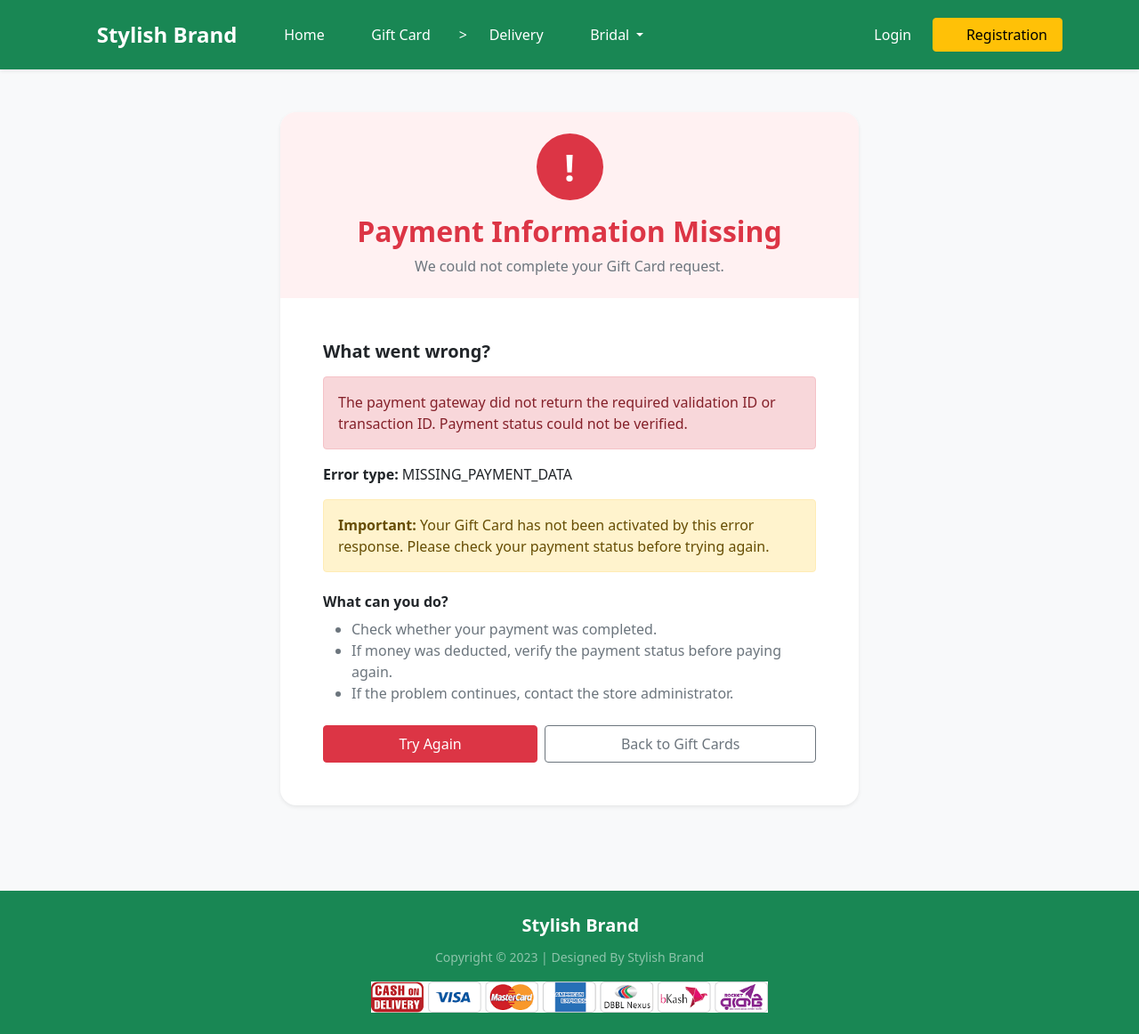
After one commit to MuhammadRafiulIslam9803/Stylish-Brand-Django, a Django app: page /gift-card/payment/success/ in a window 1280 px wide. The commit adds this page. Shown: the whole page at 89% size. Run offline with Django 5.2, Linux system fonts and the light colour scheme; some libraries are stand-ins or nearby versions; some web fonts are replaced.

Commit message:
added gift card

```diff
--- a/Shop/templates/Shop/base.html
+++ b/Shop/templates/Shop/base.html
@@ -71,7 +71,7 @@
 
                         <li class="nav-item">
                             <a class="nav-link active fw-semibold px-3"
-                                href="#">
+                                href=" {% url 'gift_card_page' %}">
                                 <i class="fas fa-gift me-1"></i>
                                 Gift Card
                             </a>
--- /dev/null
+++ b/Shop/templates/Shop/gift_card_error.html
@@ -0,0 +1,88 @@
+{% extends "Shop/base.html" %}
+{% load static %}
+
+{% block title %}Gift Card Payment Error{% endblock title %}
+
+{% block main-content %}
+
+<div class="container py-5">
+    <div class="card border-0 shadow-sm mx-auto"
+         style="max-width: 650px; border-radius: 18px; overflow: hidden;">
+
+        <!-- Error Header -->
+        <div class="text-center py-4 px-3"
+             style="background-color: #fff1f2;">
+
+            <div class="mx-auto mb-3 d-flex align-items-center justify-content-center"
+                 style="width: 75px; height: 75px; border-radius: 50%;
+                        background-color: #dc3545; color: white;
+                        font-size: 42px; font-weight: bold;">
+                !
+            </div>
+
+            <h2 class="text-danger fw-bold mb-2">
+                {{ error_title|default:"Payment Error" }}
+            </h2>
+
+            <p class="text-muted mb-0">
+                We could not complete your Gift Card request.
+            </p>
+        </div>
+
+        <!-- Error Details -->
+        <div class="card-body p-4 p-md-5">
+
+            <h5 class="fw-bold mb-3">
+                What went wrong?
+            </h5>
+
+            <div class="alert alert-danger" role="alert">
+                {{ error_message|default:"An unexpected error occurred." }}
+            </div>
+
+            {% if error_code %}
+                <p class="mb-3">
+                    <strong>Error type:</strong>
+                    {{ error_code }}
+                </p>
+            {% endif %}
+
+            <div class="alert alert-warning">
+                <strong>Important:</strong>
+                Your Gift Card has not been activated by this error
+                response. Please check your payment status before
+                trying again.
+            </div>
+
+            {% if transaction_id %}
+                <p class="text-muted small">
+                    <strong>Transaction ID:</strong>
+                    {{ transaction_id }}
+                </p>
+            {% endif %}
+
+            <h6 class="fw-bold mt-4">What can you do?</h6>
+
+            <ul class="text-muted">
+                <li>Check whether your payment was completed.</li>
+                <li>If money was deducted, verify the payment status before paying again.</li>
+                <li>If the problem continues, contact the store administrator.</li>
+            </ul>
+
+            <div class="d-flex flex-column flex-sm-row gap-2 mt-4">
+                <a href="{% url 'gift_card_page' %}"
+                   class="btn btn-danger flex-fill py-2">
+                    Try Again
+                </a>
+
+                <a href="{% url 'gift_card_page' %}"
+                   class="btn btn-outline-secondary flex-fill py-2">
+                    Back to Gift Cards
+                </a>
+            </div>
+
+        </div>
+    </div>
+</div>
+
+{% endblock main-content %}
--- a/Shop/urls.py
+++ b/Shop/urls.py
@@ -46,19 +46,14 @@ urlpatterns = [
     ),
     path("lehenga/", views.lehenga, name="lehenga"),
     path("lehenga/<str:data>", views.lehenga, name="lehengaitem"),
-
     path("saree/", views.saree, name="saree"),
     path("saree/<str:data>", views.saree, name="sareeitem"),
-
     path("gents-pant/", views.gents_pant, name="gents-pant"),
     path("gents-pant/<str:data>", views.gents_pant, name="gentspantitem"),
-
     path("borkha/", views.borkha, name="borkha"),
     path("borkha/<str:data>", views.borkha, name="borkhaitem"),
-
     path("baby-fashion/", views.baby_fashion, name="baby-fashion"),
     path("baby-fashion/<str:data>", views.baby_fashion, name="babyfashionitem"),
-
     # path('login/', views.login, name='login'),
     path(
         "accounts/login/",
@@ -108,4 +103,22 @@ urlpatterns = [
     path("payment/success/", views.payment_success, name="payment_success"),
     path("payment/fail/", views.payment_fail, name="payment_fail"),
     path("payment/cancel/", views.payment_cancel, name="payment_cancel"),
+    # gift card urls
+    path("gift-cards/", views.gift_card_page, name="gift_card_page"),
+    path("gift-cards/buy/", views.gift_card_buy, name="gift_card_buy"),
+    path(
+        "gift-card/payment/success/",
+        views.gift_card_payment_success,
+        name="gift_card_payment_success",
+    ),
+    path(
+        "gift-card/payment/fail/",
+        views.gift_card_payment_fail,
+        name="gift_card_payment_fail",
+    ),
+    path(
+        "gift-card/payment/cancel/",
+        views.gift_card_payment_cancel,
+        name="gift_card_payment_cancel",
+    ),
 ] + static(settings.MEDIA_URL, document_root=settings.MEDIA_ROOT)
--- a/Shop/views.py
+++ b/Shop/views.py
@@ -1,5 +1,8 @@
+import logging
+
+
 from django.shortcuts import render, redirect
-from .models import Customer, Product, Cart, OrderPlaced
+from .models import Customer, Product, Cart, OrderPlaced, GiftCard
 from django.views import View
 from .forms import CustomerRegistrationForm, CustomerProfileForm
 from django.contrib import messages
@@ -18,6 +21,7 @@ from django.views.decorators.csrf import csrf_exempt
 from datetime import datetime
 import uuid
 
+logger = logging.getLogger(__name__)
 
 # Create your views here.
 # def home(request):
@@ -576,3 +580,279 @@ def payment_done(request):
         ).save()
         c.delete()
     return redirect("orders")
+
+
+# gift card
+@login_required
+def gift_card_page(request):
+    gift_amounts = [500, 1000, 2000]
+
+    return render(
+        request,
+        "Shop/gift_card.html",
+        {"gift_amounts": gift_amounts},
+    )
+
+
+@login_required
+def gift_card_buy(request):
+    if request.method != "POST":
+        return render_gift_card_error(
+            request,
+            "Invalid Request",
+            "Gift Card purchase must be submitted using the checkout form.",
+            "INVALID_REQUEST",
+        )
+
+    try:
+        amount = Decimal(request.POST.get("amount", "0"))
+
+        if amount not in [
+            Decimal("500"),
+            Decimal("1000"),
+            Decimal("2000"),
+        ]:
+            return render_gift_card_error(
+                request,
+                "Invalid Gift Card Amount",
+                "Please select one of the available amounts: ৳500, ৳1000, or ৳2000.",
+                "INVALID_AMOUNT",
+            )
+
+        customer = Customer.objects.filter(user=request.user).first()
+
+        if not customer:
+            return render_gift_card_error(
+                request,
+                "Customer Profile Missing",
+                "Please complete your customer profile before purchasing a Gift Card.",
+                "PROFILE_MISSING",
+            )
+
+        settings_dict = {
+            "store_id": settings.SSLCZ_STORE_ID,
+            "store_pass": settings.SSLCZ_STORE_PASS,
+            "issandbox": settings.SSLCZ_IS_SANDBOX,
+        }
+
+        sslcz = SSLCOMMERZ(settings_dict)
+
+        tran_id = f"GIFT-{request.user.id}-{uuid.uuid4().hex[:12].upper()}"
+
+        post_body = {
+            "total_amount": float(amount),
+            "currency": "BDT",
+            "tran_id": tran_id,
+            "success_url": request.build_absolute_uri(
+                reverse("gift_card_payment_success")
+            ),
+            "fail_url": request.build_absolute_uri(reverse("gift_card_payment_fail")),
+            "cancel_url": request.build_absolute_uri(
+                reverse("gift_card_payment_cancel")
+            ),
+            "emi_option": 0,
+            "cus_name": customer.name,
+            "cus_email": request.user.email or "customer@example.com",
+            "cus_phone": "01711111111",
+            "cus_add1": customer.villorroad,
+            "cus_city": customer.district,
+            "cus_country": "Bangladesh",
+            "shipping_method": "NO",
+            "num_of_item": 1,
+            "product_name": "Gift Card",
+            "product_category": "Gift Card",
+            "product_profile": "general",
+        }
+
+        pending_code = f"PENDING-{uuid.uuid4().hex[:12].upper()}"
+
+        gift_card = GiftCard.objects.create(
+            user=request.user,
+            code=pending_code,
+            amount=amount,
+            balance=amount,
+            is_paid=False,
+            is_active=False,
+            tran_id=tran_id,
+        )
+
+        response = sslcz.createSession(post_body)
+
+        if response.get("GatewayPageURL"):
+            return redirect(response["GatewayPageURL"])
+
+        return render_gift_card_error(
+            request,
+            "Payment Session Failed",
+            "The payment gateway did not provide a checkout URL. Your Gift Card remains inactive.",
+            "SESSION_CREATION_FAILED",
+            tran_id,
+        )
+
+    except (ValueError, TypeError, ArithmeticError):
+        return render_gift_card_error(
+            request,
+            "Invalid Gift Card Amount",
+            "The selected amount could not be processed. Please choose a valid Gift Card amount.",
+            "INVALID_AMOUNT",
+        )
+
+    except Exception:
+        logger.exception("Gift Card checkout session creation failed")
+
+        return render_gift_card_error(
+            request,
+            "Payment Processing Error",
+            "An unexpected error occurred while starting checkout. Check the payment status before trying again.",
+            "CHECKOUT_ERROR",
+        )
+
+
+@csrf_exempt
+def gift_card_payment_success(request):
+    val_id = request.POST.get("val_id") or request.GET.get("val_id")
+    callback_tran_id = request.POST.get("tran_id") or request.GET.get("tran_id")
+
+    if not val_id or not callback_tran_id:
+        return render_gift_card_error(
+            request,
+            "Payment Information Missing",
+            "The payment gateway did not return the required validation ID or transaction ID. Payment status could not be verified.",
+            "MISSING_PAYMENT_DATA",
+            callback_tran_id,
+        )
+
+    try:
+        gift_card = GiftCard.objects.get(tran_id=callback_tran_id)
+
+        if gift_card.is_paid and gift_card.is_active:
+            return render(
+                request,
+                "Shop/gift_card_success.html",
+                {"gift_card": gift_card},
+            )
+
+        settings_dict = {
+            "store_id": settings.SSLCZ_STORE_ID,
+            "store_pass": settings.SSLCZ_STORE_PASS,
+            "issandbox": settings.SSLCZ_IS_SANDBOX,
+        }
+
+        sslcz = SSLCOMMERZ(settings_dict)
+        validation = sslcz.validationTransactionOrder(val_id)
+
+        status = validation.get("status")
+        verified_tran_id = validation.get("tran_id")
+        verified_amount = Decimal(str(validation.get("amount", "0")))
+
+        if status not in ["VALID", "VALIDATED"]:
+            return render_gift_card_error(
+                request,
+                "Payment Verification Failed",
+                "The payment gateway did not confirm a valid transaction. Your Gift Card remains inactive.",
+                "INVALID_PAYMENT_STATUS",
+                callback_tran_id,
+            )
+
+        if verified_tran_id != gift_card.tran_id:
+            return render_gift_card_error(
+                request,
+                "Transaction ID Mismatch",
+                "The transaction ID returned by the gateway does not match the Gift Card purchase. The card has not been activated.",
+                "TRANSACTION_MISMATCH",
+                callback_tran_id,
+            )
+
+        if verified_amount != gift_card.amount:
+            return render_gift_card_error(
+                request,
+                "Payment Amount Mismatch",
+                "The amount confirmed by the payment gateway does not match the Gift Card amount. The card has not been activated.",
+                "AMOUNT_MISMATCH",
+                callback_tran_id,
+            )
+
+        gift_card.code = f"GIFT-{uuid.uuid4().hex[:12].upper()}"
+        gift_card.is_paid = True
+        gift_card.is_active = True
+        gift_card.balance = gift_card.amount
+
+        gift_card.save(
+            update_fields=[
+                "code",
+                "is_paid",
+                "is_active",
+                "balance",
+            ]
+        )
+
+        return render(
+            request,
+            "Shop/gift_card_success.html",
+            {"gift_card": gift_card},
+        )
+
+    except GiftCard.DoesNotExist:
+        return render_gift_card_error(
+            request,
+            "Gift Card Transaction Not Found",
+            "No pending Gift Card matches this transaction ID. The payment could not be linked to a Gift Card.",
+            "GIFT_CARD_NOT_FOUND",
+            callback_tran_id,
+        )
+
+    except Exception:
+        logger.exception("Gift Card payment verification failed")
+
+        return render_gift_card_error(
+            request,
+            "Payment Verification Error",
+            "An unexpected error occurred while verifying the payment. Your Gift Card has not been activated by this error handler. Check the server log and confirm payment status before retrying.",
+            "VERIFICATION_ERROR",
+            callback_tran_id,
+        )
+
+
+def render_gift_card_error(
+    request,
+    title,
+    message,
+    error_code="GIFT_CARD_ERROR",
+    transaction_id=None,
+):
+    return render(
+        request,
+        "Shop/gift_card_error.html",
+        {
+            "error_title": title,
+            "error_message": message,
+            "error_code": error_code,
+            "transaction_id": transaction_id,
+        },
+    )
+
+
+@csrf_exempt
+def gift_card_payment_fail(request):
+    tran_id = request.POST.get("tran_id") or request.GET.get("tran_id")
+
+    return render_gift_card_error(
+        request,
+        "Gift Card Payment Failed",
+        "The payment gateway returned a failed payment result. Your Gift Card has not been activated. If money was deducted, confirm the transaction status before trying again.",
+        "PAYMENT_FAILED",
+        tran_id,
+    )
+
+
+@csrf_exempt
+def gift_card_payment_cancel(request):
+    tran_id = request.POST.get("tran_id") or request.GET.get("tran_id")
+
+    return render_gift_card_error(
+        request,
+        "Payment Cancelled",
+        "The Gift Card payment process was cancelled. No Gift Card was activated by this cancellation response.",
+        "PAYMENT_CANCELLED",
+        tran_id,
+    )
```
Also changed, not shown: Shop/admin.py (+19 -0 lines), Shop/models.py (+44 -27 lines), Shop/templates/Shop/gift_card.html (added, +57 -0 lines), Shop/templates/Shop/gift_card_success.html (added, +45 -0 lines), Shop/migrations/0003_giftcard.py (added), Shop/migrations/0004_giftcard_tran_id.py (added), db.sqlite3.
